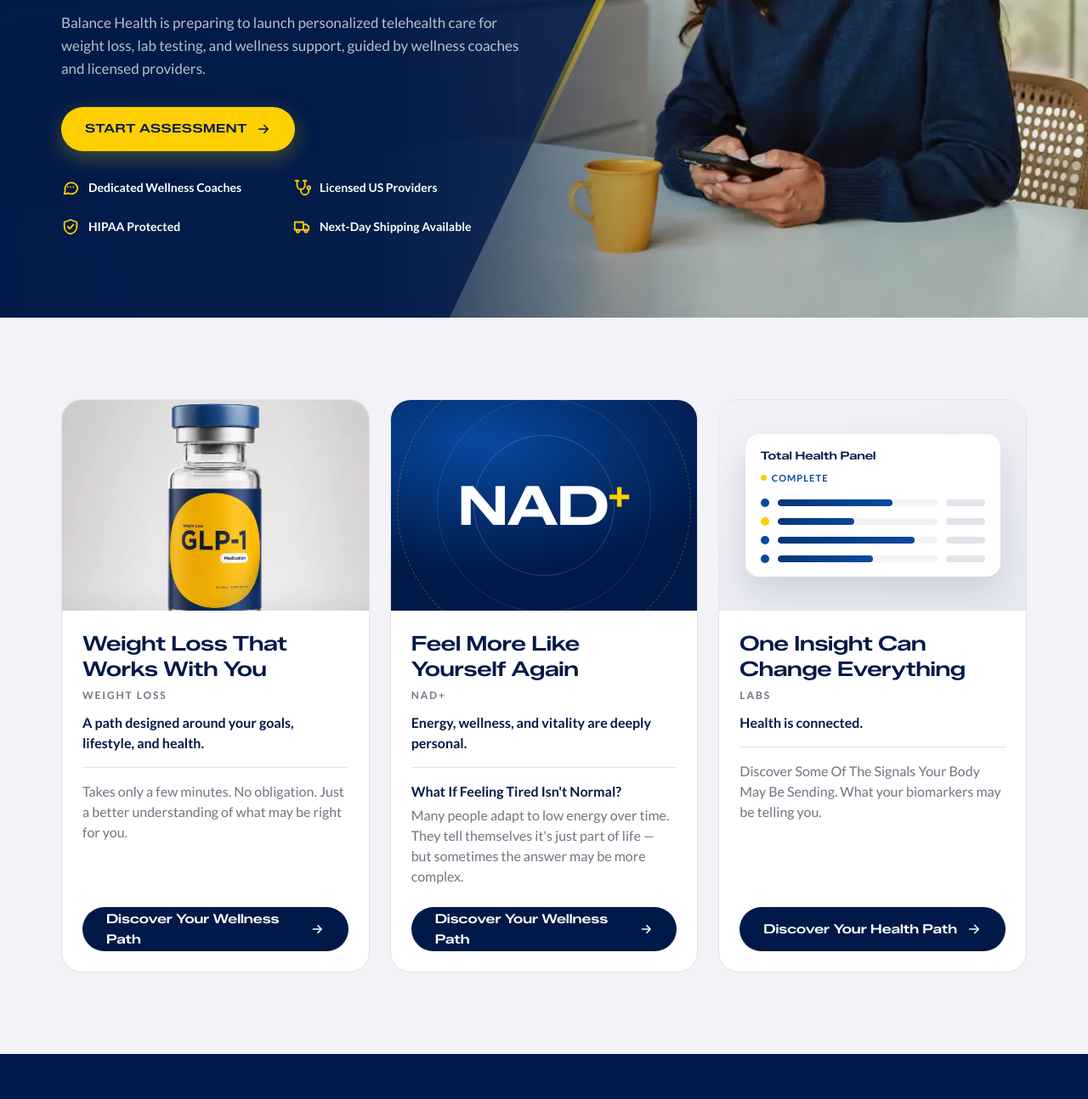
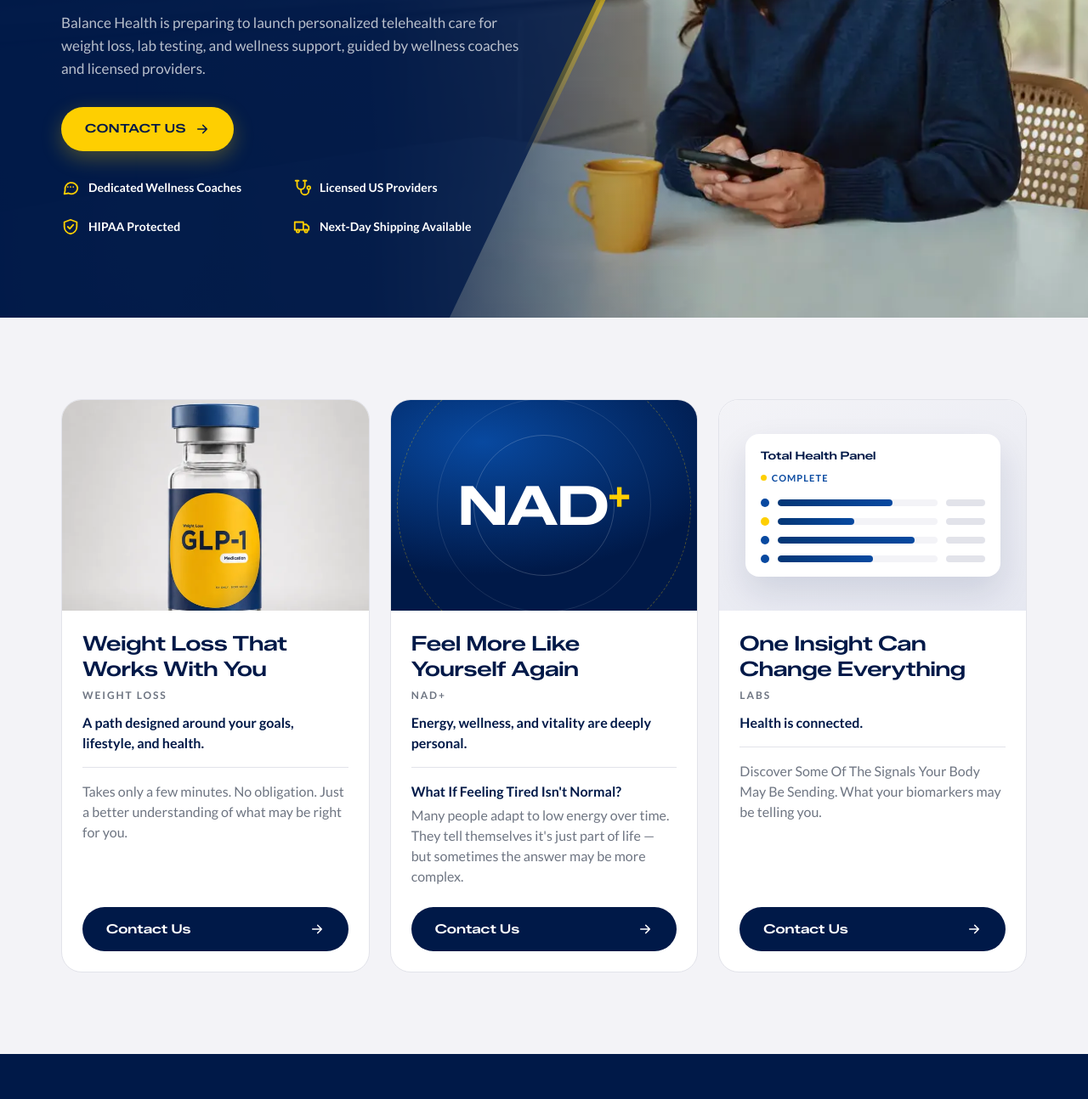
Before and after one commit to Chime-Project/balance-health, a plain HTML site: page index.html in a window 1280 px wide. Shown: the part 566-1860 px from the top of the page at 85% size. Drawn offline with Linux system fonts and the light colour scheme.

Commit message:
Buttons: every button reads "Contact Us"
- Homepage: header, hero, the three service cards, Personalized Care and the form's
  submit button (was Start Assessment / Discover... / Join Early Access)
- Legal pages: header button (generator rerun)

```diff
--- a/index.html
+++ b/index.html
@@ -8,7 +8,8 @@
      ("Chime In To Better Health") is a pun on the old brand name.
   2. SMS consent names "Balance Health Group LLC" — confirm the legal entity name.
   3. Contact email: hello@balanceglp.com (confirmed by Luis, 9 Oct 2026).
-  4. All Start Assessment / Discover CTAs anchor to the early-access form (#joinForm) until the assessment URL is confirmed.
+  4. Every button reads "Contact Us" (Luis, 9 Oct 2026; was Start Assessment / Discover… / Join Early Access) and the CTAs
+     anchor to the early-access form (#joinForm) until the assessment URL is confirmed.
   5. LegitScript seal → placeholder box until Balance Health's own seal is issued.
   6. Service jurisdictions list is Chime Health's — confirm for Balance Health.
   7. "Launching soon / preparing for launch" copy — confirm launch status.
@@ -71,7 +72,7 @@
         <a href="#how">How It Works</a>
         <a href="#faq">FAQ</a>
       </nav>
-      <a class="btn btn--primary btn--sm" href="#joinForm">Start Assessment</a>
+      <a class="btn btn--primary btn--sm" href="#joinForm">Contact Us</a>
     </div>
   </header>
 
@@ -121,7 +122,7 @@
           <p class="hero__statement">The first step isn’t medication. <span>It’s understanding what your body needs.</span></p>
           <p class="hero__lead">Balance Health is preparing to launch personalized telehealth care for weight loss, lab testing, and wellness support, guided by wellness coaches and licensed providers.</p>
           <div class="hero__cta">
-            <a class="btn btn--primary" href="#joinForm">Start Assessment <svg aria-hidden="true"><use href="#i-arrow"/></svg></a>
+            <a class="btn btn--primary" href="#joinForm">Contact Us <svg aria-hidden="true"><use href="#i-arrow"/></svg></a>
           </div>
           <ul class="trust" aria-label="Why Balance Health">
             <li><svg aria-hidden="true"><use href="#i-coach"/></svg>Dedicated Wellness Coaches</li>
@@ -147,7 +148,7 @@
               <span class="label">Weight Loss</span>
               <p class="service-card__lead">A path designed around your goals, lifestyle, and health.</p>
               <p class="service-card__more">Takes only a few minutes. No obligation. Just a better understanding of what may be right for you.</p>
-              <div class="service-card__cta"><a class="btn btn--secondary" href="#joinForm">Discover Your Wellness Path <svg aria-hidden="true"><use href="#i-arrow"/></svg></a></div>
+              <div class="service-card__cta"><a class="btn btn--secondary" href="#joinForm">Contact Us <svg aria-hidden="true"><use href="#i-arrow"/></svg></a></div>
             </div>
           </article>
 
@@ -163,7 +164,7 @@
               <span class="label">NAD+</span>
               <p class="service-card__lead">Energy, wellness, and vitality are deeply personal.</p>
               <p class="service-card__more"><strong>What If Feeling Tired Isn't Normal?</strong>Many people adapt to low energy over time. They tell themselves it's just part of life — but sometimes the answer may be more complex.</p>
-              <div class="service-card__cta"><a class="btn btn--secondary" href="#joinForm">Discover Your Wellness Path <svg aria-hidden="true"><use href="#i-arrow"/></svg></a></div>
+              <div class="service-card__cta"><a class="btn btn--secondary" href="#joinForm">Contact Us <svg aria-hidden="true"><use href="#i-arrow"/></svg></a></div>
             </div>
           </article>
 
@@ -185,7 +186,7 @@
               <span class="label">Labs</span>
               <p class="service-card__lead">Health is connected.</p>
               <p class="service-card__more">Discover Some Of The Signals Your Body May Be Sending. What your biomarkers may be telling you.</p>
-              <div class="service-card__cta"><a class="btn btn--secondary" href="#joinForm">Discover Your Health Path <svg aria-hidden="true"><use href="#i-arrow"/></svg></a></div>
+              <div class="service-card__cta"><a class="btn btn--secondary" href="#joinForm">Contact Us <svg aria-hidden="true"><use href="#i-arrow"/></svg></a></div>
             </div>
           </article>
         </div>
@@ -248,7 +249,7 @@
         <div class="section-head section-head--center reveal">
           <h2>Personalized Care, Built Around Your Goals</h2>
           <p>Whether you're looking to lose weight, better understand your health, or improve your overall wellness, Balance Health is being built to provide personalized support every step of the way.</p>
-          <a class="btn btn--primary" href="#joinForm">Start Assessment <svg aria-hidden="true"><use href="#i-arrow"/></svg></a>
+          <a class="btn btn--primary" href="#joinForm">Contact Us <svg aria-hidden="true"><use href="#i-arrow"/></svg></a>
         </div>
       </div>
       <div class="rail reveal" data-rail>
@@ -445,7 +446,7 @@
               <label class="consent"><input type="checkbox" name="smsMarketing"><span>I consent to receive marketing text messages about special offers, discounts, event promotions, and service announcements from Balance Health Group LLC at the phone number provided. Message frequency may vary. Message &amp; data rates may apply. Text HELP for assistance. Reply STOP to opt out.</span></label>
               <p class="form-legal">By submitting this form, you acknowledge that you have reviewed our <a href="privacy-policy.html">Privacy Policy</a> and <a href="terms-conditions.html">Terms &amp; Conditions</a>.</p>
               <p class="form-error" id="earlyAccessError" role="alert" hidden>We couldn’t send your request. Please try again.</p>
-              <button class="btn btn--primary" type="submit">Join Early Access <svg aria-hidden="true"><use href="#i-arrow"/></svg></button>
+              <button class="btn btn--primary" type="submit">Contact Us <svg aria-hidden="true"><use href="#i-arrow"/></svg></button>
             </div>
           </form>
           <div class="form-success" id="earlyAccessSuccess" hidden tabindex="-1">
```
Also changed, not shown: consumer-health-data-privacy-policy.html (+1 -1 lines), hipaa-notice.html (+1 -1 lines), privacy-policy.html (+1 -1 lines), return-refund-policy.html (+1 -1 lines), shipping-policy.html (+1 -1 lines), telehealth-consent.html (+1 -1 lines), terms-conditions.html (+1 -1 lines), 1 other file.
